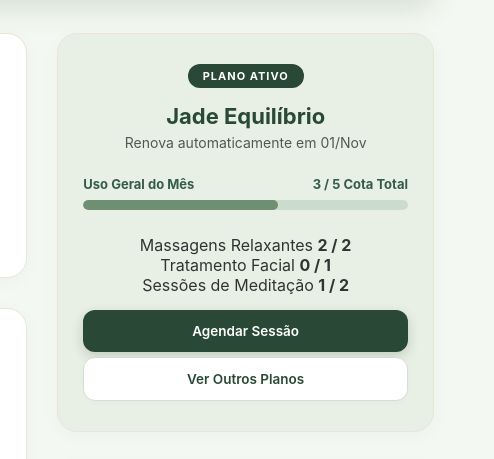
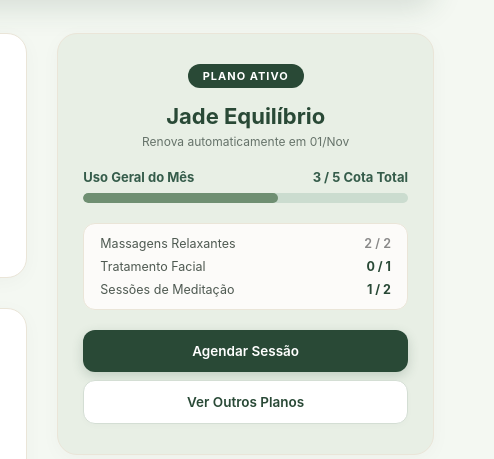
Before and after one commit to usertae/Jada---SPA, a plain HTML site: page Home.html in a window 1280 px wide. Shown: the part 287-746 px from the top of the page, 786-1280 px from the left. Drawn offline with Linux system fonts and the light colour scheme.

Commit message:
Update home_style.css

```diff
--- a/css/home_style.css
+++ b/css/home_style.css
@@ -1,6 +1,6 @@
-/* =========================
-    ESTRUTURA DO DASHBOARD
-========================= */
+/* ============================================================
+   ESTRUTURA DO DASHBOARD - JADE SPA
+   ============================================================ */
 * {
     box-sizing: border-box;
     margin: 0;
@@ -381,14 +381,15 @@ header {
     margin-bottom: 5px;
 }
 
-.widget-plano p {
-    color: #4F5A52;
-    font-size: 14px;
+.plano-renovacao {
+    font-size: 12px;
+    color: #66736a;
+    margin-bottom: 18px;
 }
 
 /* Barra de Progresso */
 .progresso-container {
-    margin: 25px 0;
+    margin: 20px 0;
     text-align: left;
 }
 
@@ -412,14 +413,45 @@ header {
 .progresso-preenchido {
     height: 100%;
     background-color: #6F8F72;
-    width: 66%;
     border-radius: 5px;
 }
 
+/* Detalhamento das Cotas do Plano */
+.detalhe-cotas-container {
+    background: #fcfbf9;
+    border: 1px solid #eae5d8;
+    border-radius: 12px;
+    padding: 12px 16px;
+    margin-bottom: 20px;
+    display: flex;
+    flex-direction: column;
+    gap: 8px;
+    text-align: left;
+}
+
+.item-cota {
+    display: flex;
+    justify-content: space-between;
+    align-items: center;
+    font-size: 12.5px;
+    color: #4F5A52;
+}
+
+.cota-usada {
+    color: #888888;
+    font-weight: 600;
+}
+
+.cota-disponivel {
+    color: #294936;
+    font-weight: 700;
+}
+
+/* Botões do Widget */
 .widget-botoes {
     display: flex;
     flex-direction: column;
-    gap: 5px;
+    gap: 8px;
     margin-top: 15px;
 }
 
```
